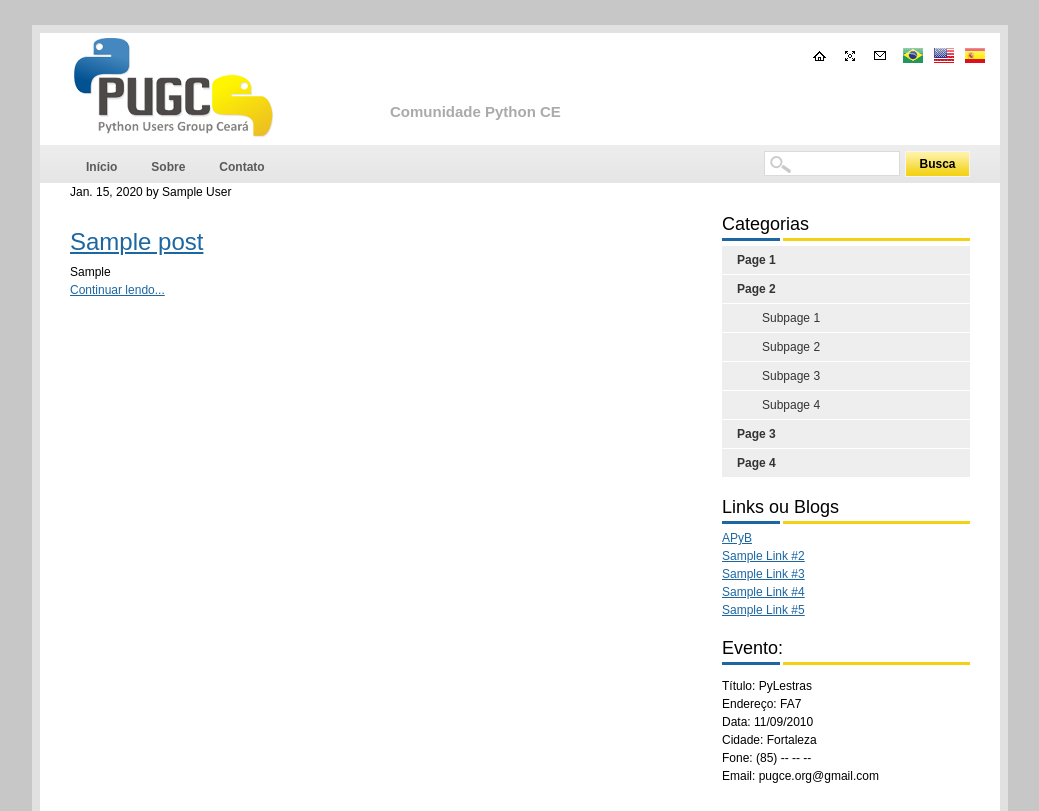
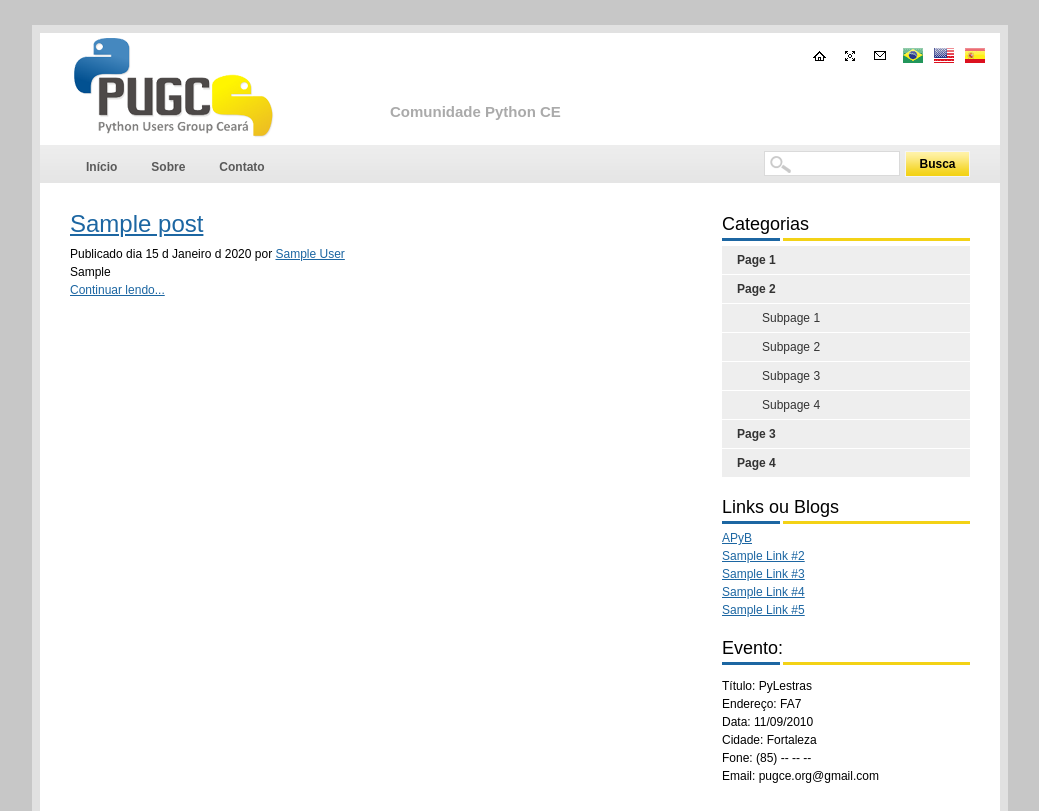
Before and after one commit to italomaia/pugce, a Django app: template biblion/templates/biblion/blog_list.html in a window 1280 px wide. Shown: the top 811 px of the page, without its empty margins (120-1159 px from the left). Run offline with Django 3.2, Linux system fonts and the light colour scheme; the template is opened without the code that fills it: most values are stand-ins (such as "Sample title", 1, 10 or a date in 2020).

Commit message:
melhorada a aparência das postagens. Acredito ser necessário trabalho posterior em cima do css.

```diff
--- a/biblion/templates/biblion/blog_list.html
+++ b/biblion/templates/biblion/blog_list.html
@@ -5,8 +5,10 @@
     {% for post in posts %}
         <div class="blog_post">
             <header>
-                <div class="post_info">{{ post.published|date }} by {{ post.author }}</div>
                 <h1><a href="{{ post.get_absolute_url }}">{{ post.title }}</a></h1>
+                <div class="post_info">
+                    Publicado dia {{ post.published|date:"d \de F \de Y" }} por <a>{{ post.author }}</a>
+                </div>
             </header>
             <div class="post_content">
                 {{ post.teaser_html|safe }}
--- a/biblion/templates/biblion/blog_post.html
+++ b/biblion/templates/biblion/blog_post.html
@@ -5,10 +5,10 @@
 
 <div class="blog_post">
     <header>
+        <h1><a href="{{ post.get_absolute_url }}">{{ post.title }}</a></h1>
         <div class="post_info">
-            {{ post.published|date }} by {{ post.author }}
+            Publicado dia {{ post.published|date:"d \de F \de Y" }} por <a>{{ post.author }}</a>
         </div>
-        <h1><a href="{{ post.get_absolute_url }}">{{ post.title }}</a></h1>
     </header>
     <div class="post_content">
         {{ post.content_html|safe }}
```
